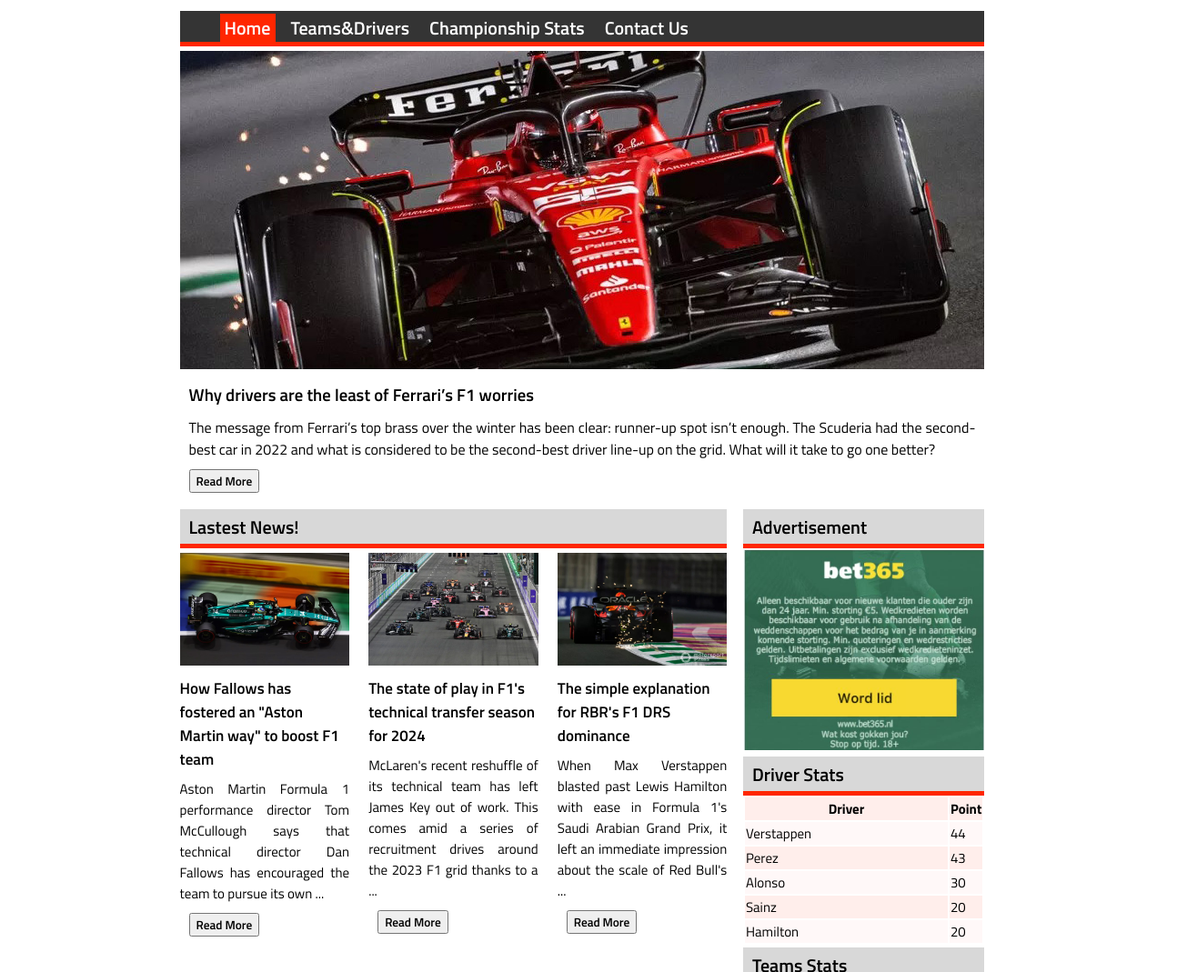
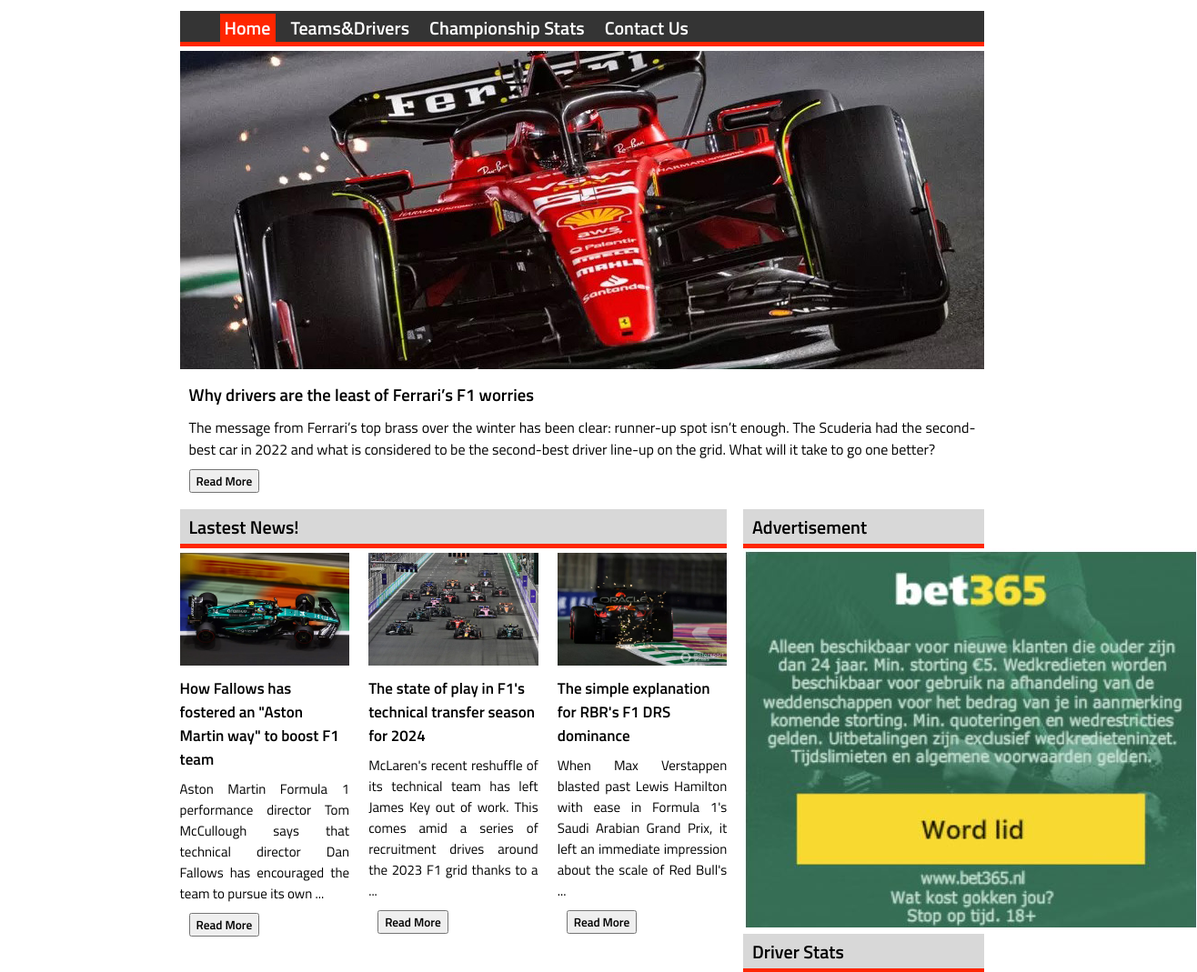
Before and after one commit to gulmez453/trf1.net, a plain HTML site: page index.html in a window 1280 px wide. Shown: the part 152-1221 px from the top of the page at 91% size, 1316 px wide, since content can reach past the window. Drawn offline with Linux system fonts and the light colour scheme.

Commit message:
clas name

```diff
--- a/style.css
+++ b/style.css
@@ -206,7 +206,7 @@ button {
 
 }
 /* This is for ad box */
-.adbox1 img{
+.betbett img{
     width: 100%;
 }
 /* This is for footer */
```
Also changed, not shown: contact.html (+1 -1 lines).
